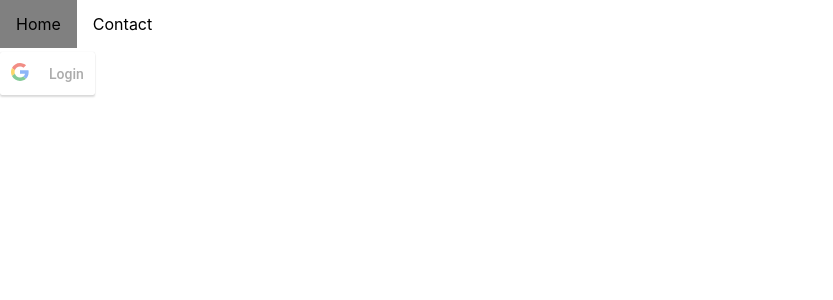
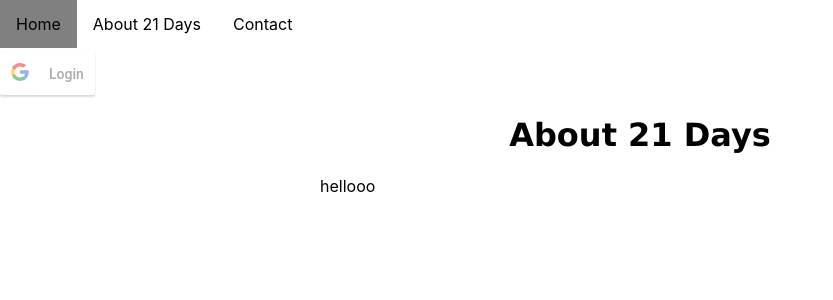
Before and after one commit to aash-li/knac-tracker, a React (Create React App) app: page /about in a window 1280 px wide. Shown: the top 300 px of the page, without its empty margins (0-833 px from the left). Built offline with nearby package versions, Linux system fonts and the light colour scheme.

Commit message:
add new about page

```diff
--- a/src/App.tsx
+++ b/src/App.tsx
@@ -8,6 +8,7 @@ import Habit from './components/Habit';
 import Progress from './components/Progress';
 import { BrowserRouter as Router, Route, Switch } from "react-router-dom";
 import { Header, Home, Goal, Contact } from "./components";
+import About from "./components/About";
 
 interface AppState {
     loggedIn: boolean;
@@ -92,6 +93,7 @@ class App extends Component<{}, AppState> {
                 <Header isLoggedIn={loginStatus}/>
                 <Switch>
                     <Route path="/" exact component={() => <Home isLoggedIn={loginStatus}/>} />
+                    <Route path="/about" exact component={() => <About />} />
                     <Route path="/contact" exact component={() => <Contact />} />
                 </Switch>
             </Router>
--- /dev/null
+++ b/src/components/About.jsx
@@ -0,0 +1,22 @@
+import React from "react";
+
+function About() {
+  return (
+    <div className="about">
+      <div class="container">
+        <div class="row align-items-center my-5">
+          <div class="col-lg-5">
+            <h1 class="title">About 21 Days</h1>
+            <header className="about">
+                <p class="center">
+                    hellooo
+                </p>
+            </header>
+          </div>
+        </div>
+      </div>
+    </div>
+  );
+}
+
+export default About;
--- a/src/components/Header.jsx
+++ b/src/components/Header.jsx
@@ -29,6 +29,17 @@ function Header(props) {
                   </Link>
                 </li>
               }
+              {!props.isLoggedIn &&
+                <li
+                  class={`nav-item  ${
+                    props.location.pathname === "/about" ? "active" : ""
+                  }`}
+                >
+                  <Link class="nav-link" to="/about">
+                    About 21 Days
+                  </Link>
+                </li>
+              }
               <li
                 class={`nav-item  ${
                   props.location.pathname === "/contact" ? "active" : ""
```
